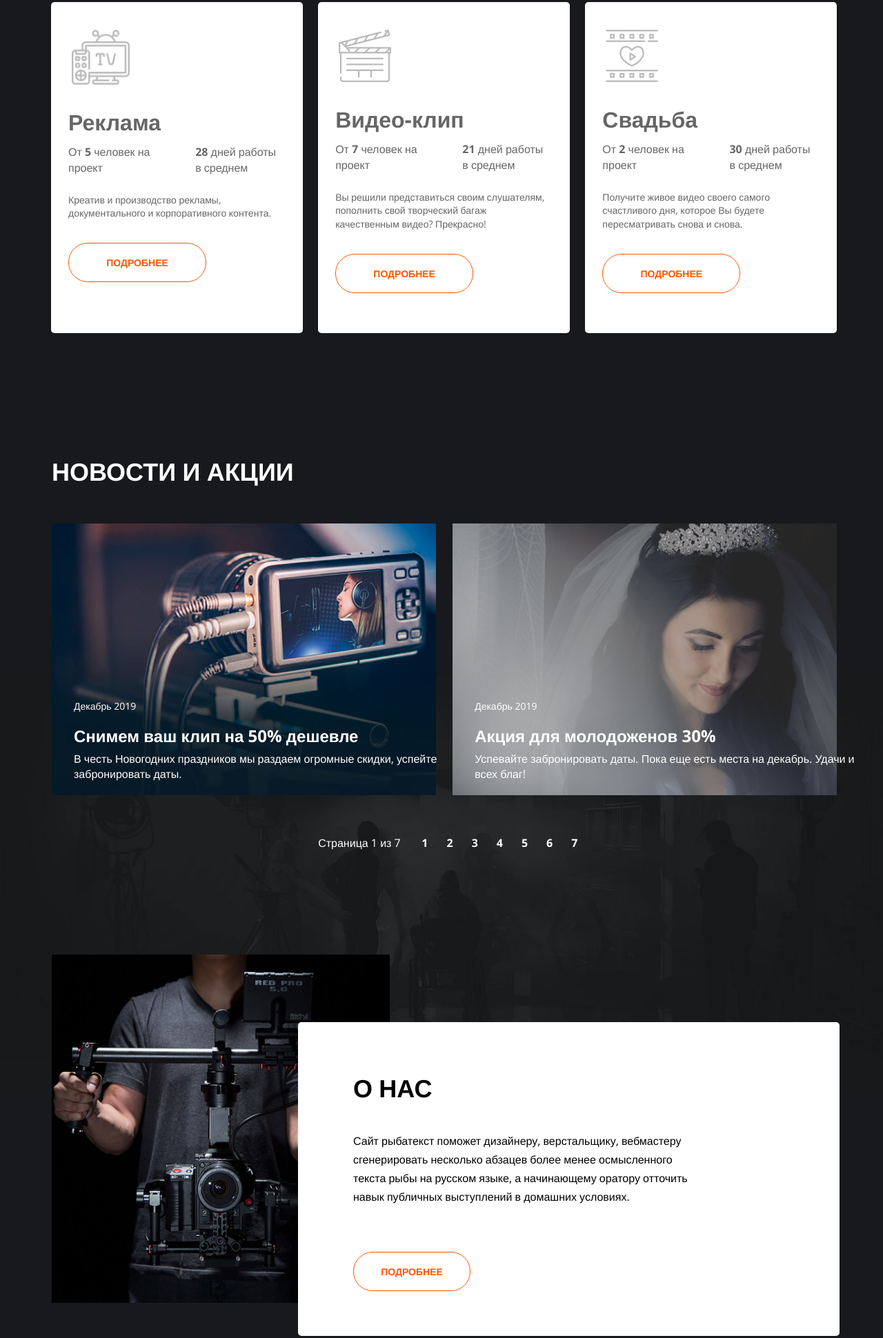
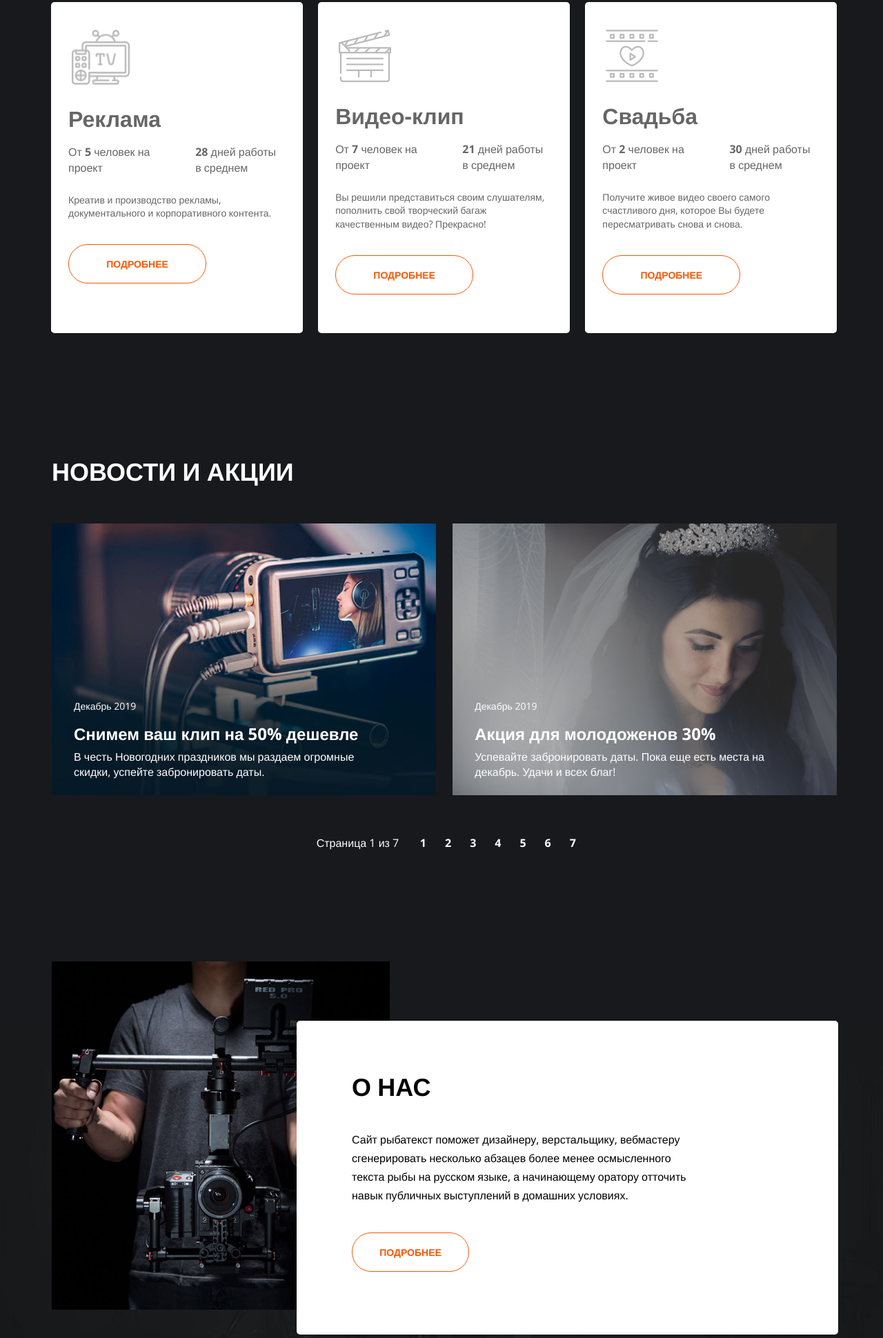
Before and after one commit to muramidaza/video_production, a plain HTML site: page index.html in a window 1280 px wide. Shown: the part 791-2731 px from the top of the page at 69% size. Drawn offline with nearby package versions, Linux system fonts and the light colour scheme.

Commit message:
change top on margin-top

```diff
--- a/styles.css
+++ b/styles.css
@@ -27,9 +27,9 @@ body {
 }
 
 .container {
+    position: relative;
     margin: 0 auto;
     width: 1150px;
-    position: relative;
 }
 
 h1, h2, h3 {
@@ -98,8 +98,8 @@ ul li:last-child {
 }
 
 .header {
-    position: relative;
-    top: 20px;
+    margin-top: 20px;
+    height: 70px;
 }
 
 .logo {
@@ -193,35 +193,32 @@ ul li:last-child {
 }
 
 .content {
-    position: relative;
-    top: 227px;
+    margin-top: 137px;
 }
 
 .greeting {
-    position: relative;
     text-align: center;
+    margin-left: 15px;
 }
 
 .greeting__title {
     font-size: 72px;
     font-weight: 800;
     text-transform: uppercase;
+
 }
 
 .greeting__text {
-    position: relative;
-    top: 10px;
+    margin-top: 10px;
     font-size: 18px;
 }
 
 .greeting__button {
-    position: relative;
-    top: 50px;
+    margin-top: 40px;
 }
 
 .offers {
-    position: relative;
-    top: 280px;
+    margin-top: 230px;
 }
 
 .offers__item {
@@ -230,7 +227,6 @@ ul li:last-child {
 }
 
 .card-offer {
-    position: relative;
     margin: 0 9px;
     padding: 40px 25px;
     width: 315px;
@@ -241,27 +237,22 @@ ul li:last-child {
 }
 
 .card-offer__icon {
-    position: relative;
-    top: 0;
-    left: 5px;
+    margin-left: 5px;
 }
 
 .card-offer__content {
-    position: relative;
     color: #666666;
-    top: -5px;
+    margin-top: -10px;
 }
 
 .card-offer__title {
-    position: relative;
     font-size: 32px;
     font-weight: 700;
-    top: 30px;
+    margin-top: 30px;
 }
 
 .card-offer__features {
-    position: relative;
-    top: 40px;
+    margin-top: 15px;
 }
 
 .card-offer__features-countpeople,
@@ -278,24 +269,20 @@ ul li:last-child {
 }
 
 .card-offer__text {
-    position: relative;
-    top: 65px;
+    margin-top: 25px;
     font-size: 14px;
 }
 
 .card-offer__button {
-    position: absolute;
-    bottom: -155px;
+    margin-top: 35px;
 }
 
 .news {
-    position: relative;
-    top: 455px;
+    margin-top: 175px;
 }
 
 .news__title {
-    position: relative;
-    left: 10px;
+    margin-left: 10px;
     text-align: left;
     font-size: 36px;
     font-weight: 800;
@@ -303,8 +290,7 @@ ul li:last-child {
 }
 
 .news__list {
-    position: relative;
-    top: 40px;
+    margin-top: 40px;
     padding: 10px 0px 0px 10px;
 }
 
@@ -313,7 +299,6 @@ ul li:last-child {
 }
 
 .card-news {
-    position: relative;
     width: 557px;
     margin-right: 20px;
     text-align: left;
@@ -326,9 +311,9 @@ ul li:last-child {
 }
 
 .card-news__desc {
-    position: relative;
-    top: -147px;
-    left: 32px;
+    margin-top: -147px;
+    margin-left: 32px;
+    width: 450px;
 }
 
 .card-news__date {
@@ -336,22 +321,19 @@ ul li:last-child {
 }
 
 .card-news__title {
-    position: relative;
-    top: 15px;
+    margin-top: 12px;
     font-size: 24px;
     font-weight: 700;
 }
 
 .card-news__text {
-    position: relative;
-    top: 20px;
+    margin-top: 5px;
 }
 
 .pagination {
-    position: relative;
     text-align: center;
-    top: -20px;
-    left: 10px;
+    margin-top: 70px;
+    margin-left: 15px;
 }
 
 .pagination__info, .pagination__list {
@@ -385,22 +367,20 @@ ul li:last-child {
 }
 
 .promo {
-    position: relative;
-    top: 575px;
+    margin-top: 140px;
+    padding: 10px;
 }
 
 .promo__photo {
-    position: relative;
-    top: 0;
-    left: 10px;
 }
 
 .promo__desc {
     position: relative;
-    top: -413px;
-    left: 367px;
+    margin-top: -425px;
+    margin-left: 355px;
     width: 625px;
     min-height: 335px;
+    z-index: 1;
     padding: 60px 80px;
     padding-right: 80px;
     border-radius: 5px;
@@ -409,29 +389,26 @@ ul li:last-child {
 }
 
 .promo__title {
-    position: relative;
-    top: 10px;
+    margin-top: 10px;
     font-size: 36px;
     font-weight: 800;
     text-transform: uppercase;
 }
 
 .promo__text {
-    position: relative;
     width: 500px;
-    top: 48px;
+    margin-top: 38px;
     line-height: 1.69;
 }
 
 .promo__button {
-    position: absolute;
-    bottom: 65px;
+    margin-top: 40px;
 }
 
 .footer {
     border-top: 2px solid rgba(255, 255, 255, 0.1);
-    position: relative;
-    top: 480px;
+    margin-top: 83px;
+    height: 70px;
 }
 
 .footer .logo {
```
